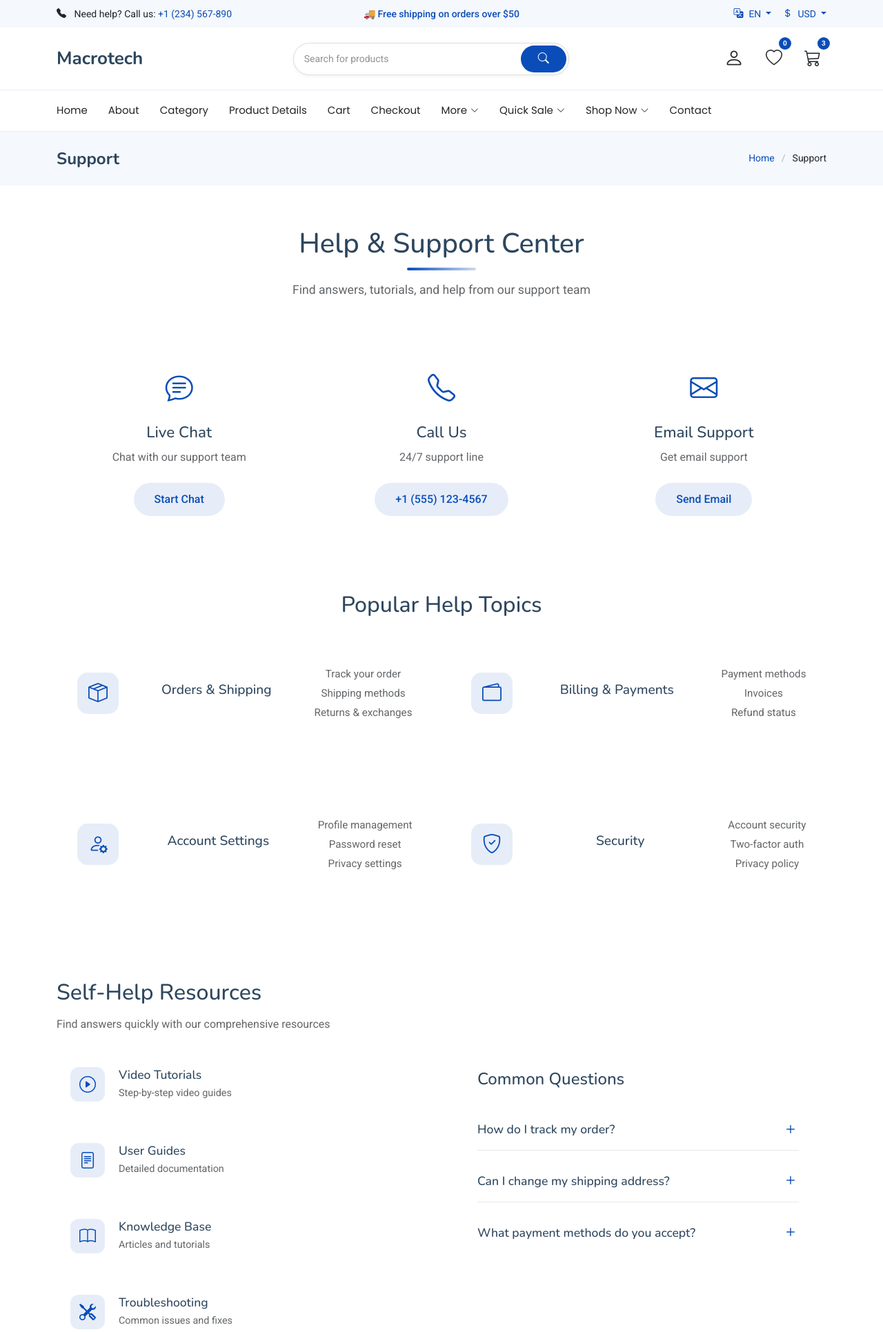
After one commit to munyokii/eStore, a Django app: page /support/ in a window 1280 px wide. The commit adds this page. Shown: the top 1931 px of the page at 69% size. Run offline with Django 5.2, Linux system fonts and the light colour scheme; some libraries are stand-ins or nearby versions.

Commit message:
:sparkles: Add support page

```diff
--- a/macrotech/templates/layout.html
+++ b/macrotech/templates/layout.html
@@ -862,7 +862,7 @@
             <div class="footer-widget">
               <h4>Support</h4>
               <ul class="footer-links">
-                <li><a href="support.html">Help Center</a></li>
+                <li><a href="{% url 'support' %}">Help Center</a></li>
                 <li><a href="account.html">Order Status</a></li>
                 <li><a href="shiping-info.html">Shipping Info</a></li>
                 <li><a href="return-policy.html">Returns &amp; Exchanges</a></li>
--- /dev/null
+++ b/macrotech/templates/support.html
@@ -0,0 +1,208 @@
+{% extends 'layout.html' %}
+{% load static %}
+{% block content %}
+<!DOCTYPE html>
+<html lang="en">
+
+<head>
+  <meta charset="utf-8">
+  <meta content="width=device-width, initial-scale=1.0" name="viewport">
+  <title>Support - eStore Bootstrap Template</title>
+  <meta name="description" content="">
+  <meta name="keywords" content="">
+
+</head>
+
+<body class="support-page">
+    <!-- Page Title -->
+    <div class="page-title light-background">
+      <div class="container d-lg-flex justify-content-between align-items-center">
+        <h1 class="mb-2 mb-lg-0">Support</h1>
+        <nav class="breadcrumbs">
+          <ol>
+            <li><a href="index.html">Home</a></li>
+            <li class="current">Support</li>
+          </ol>
+        </nav>
+      </div>
+    </div><!-- End Page Title -->
+
+    <!-- Support Section -->
+    <section id="support" class="support section">
+
+      <div class="container" data-aos="fade-up">
+
+        <!-- Support Header -->
+        <div class="support-header" data-aos="fade-up">
+          <div class="header-content">
+            <h2>Help &amp; Support Center</h2>
+            <p>Find answers, tutorials, and help from our support team</p>
+          </div>
+        </div>
+
+        <!-- Quick Support Actions -->
+        <div class="quick-support" data-aos="fade-up" data-aos-delay="100">
+          <div class="action-item live-chat">
+            <div class="action-content">
+              <i class="bi bi-chat-text"></i>
+              <h4>Live Chat</h4>
+              <p>Chat with our support team</p>
+              <a href="#" class="action-button">Start Chat</a>
+            </div>
+          </div>
+
+          <div class="action-item phone">
+            <div class="action-content">
+              <i class="bi bi-telephone"></i>
+              <h4>Call Us</h4>
+              <p>24/7 support line</p>
+              <a href="tel:1234567890" class="action-button">+1 (555) 123-4567</a>
+            </div>
+          </div>
+
+          <div class="action-item email">
+            <div class="action-content">
+              <i class="bi bi-envelope"></i>
+              <h4>Email Support</h4>
+              <p>Get email support</p>
+              <a href="#" class="action-button">Send Email</a>
+            </div>
+          </div>
+        </div>
+
+        <!-- Help Topics -->
+        <div class="help-categories" data-aos="fade-up" data-aos-delay="200">
+          <h3>Popular Help Topics</h3>
+          <div class="category-cards">
+            <a href="#" class="category-card" data-aos="zoom-in" data-aos-delay="100">
+              <span class="icon"><i class="bi bi-box-seam"></i></span>
+              <h5>Orders &amp; Shipping</h5>
+              <ul>
+                <li>Track your order</li>
+                <li>Shipping methods</li>
+                <li>Returns &amp; exchanges</li>
+              </ul>
+              <span class="arrow"><i class="bi bi-arrow-right"></i></span>
+            </a>
+
+            <a href="#" class="category-card" data-aos="zoom-in" data-aos-delay="200">
+              <span class="icon"><i class="bi bi-wallet2"></i></span>
+              <h5>Billing &amp; Payments</h5>
+              <ul>
+                <li>Payment methods</li>
+                <li>Invoices</li>
+                <li>Refund status</li>
+              </ul>
+              <span class="arrow"><i class="bi bi-arrow-right"></i></span>
+            </a>
+
+            <a href="#" class="category-card" data-aos="zoom-in" data-aos-delay="300">
+              <span class="icon"><i class="bi bi-person-gear"></i></span>
+              <h5>Account Settings</h5>
+              <ul>
+                <li>Profile management</li>
+                <li>Password reset</li>
+                <li>Privacy settings</li>
+              </ul>
+              <span class="arrow"><i class="bi bi-arrow-right"></i></span>
+            </a>
+
+            <a href="#" class="category-card" data-aos="zoom-in" data-aos-delay="400">
+              <span class="icon"><i class="bi bi-shield-check"></i></span>
+              <h5>Security</h5>
+              <ul>
+                <li>Account security</li>
+                <li>Two-factor auth</li>
+                <li>Privacy policy</li>
+              </ul>
+              <span class="arrow"><i class="bi bi-arrow-right"></i></span>
+            </a>
+          </div>
+        </div>
+
+        <!-- Self Help -->
+        <div class="self-help" data-aos="fade-up" data-aos-delay="300">
+          <div class="row align-items-center">
+            <div class="col-lg-6">
+              <div class="content-box">
+                <h3>Self-Help Resources</h3>
+                <p class="subtitle">Find answers quickly with our comprehensive resources</p>
+                <div class="resource-links">
+                  <a href="#" class="resource-link">
+                    <i class="bi bi-play-circle"></i>
+                    <div class="link-content">
+                      <h6>Video Tutorials</h6>
+                      <p>Step-by-step video guides</p>
+                    </div>
+                  </a>
+                  <a href="#" class="resource-link">
+                    <i class="bi bi-file-text"></i>
+                    <div class="link-content">
+                      <h6>User Guides</h6>
+                      <p>Detailed documentation</p>
+                    </div>
+                  </a>
+                  <a href="#" class="resource-link">
+                    <i class="bi bi-book"></i>
+                    <div class="link-content">
+                      <h6>Knowledge Base</h6>
+                      <p>Articles and tutorials</p>
+                    </div>
+                  </a>
+                  <a href="#" class="resource-link">
+                    <i class="bi bi-tools"></i>
+                    <div class="link-content">
+                      <h6>Troubleshooting</h6>
+                      <p>Common issues and fixes</p>
+                    </div>
+                  </a>
+                </div>
+              </div>
+            </div>
+            <div class="col-lg-6">
+              <div class="faq-section">
+                <h4>Common Questions</h4>
+                <div class="faq-list">
+                  <div class="faq-item">
+                    <h3>
+                      How do I track my order?
+                      <i class="bi bi-plus faq-toggle"></i>
+                    </h3>
+                    <div class="faq-answer">
+                      <p>Lorem ipsum dolor sit amet, consectetur adipiscing elit. You can track your order using your order number in the tracking section.</p>
+                    </div>
+                  </div>
+
+                  <div class="faq-item">
+                    <h3>
+                      Can I change my shipping address?
+                      <i class="bi bi-plus faq-toggle"></i>
+                    </h3>
+                    <div class="faq-answer">
+                      <p>Ut enim ad minim veniam, quis nostrud exercitation ullamco laboris. Contact support to change your shipping address before the item ships.</p>
+                    </div>
+                  </div>
+
+                  <div class="faq-item">
+                    <h3>
+                      What payment methods do you accept?
+                      <i class="bi bi-plus faq-toggle"></i>
+                    </h3>
+                    <div class="faq-answer">
+                      <p>Duis aute irure dolor in reprehenderit in voluptate velit esse cillum dolore eu fugiat nulla pariatur. We accept all major credit cards and PayPal.</p>
+                    </div>
+                  </div>
+                </div>
+              </div>
+            </div>
+          </div>
+        </div>
+
+      </div>
+
+    </section><!-- /Support Section -->
+
+</body>
+
+</html>
+{% endblock %}
--- a/macrotech/urls.py
+++ b/macrotech/urls.py
@@ -12,4 +12,5 @@ urlpatterns = [
   path("category/", views.CategoryView.as_view(), name="category"),
   path("about/", views.AboutView.as_view(), name="about"),
   path("contact/", views.ContactView.as_view(), name="contact"),
+  path("support/", views.SupportView.as_view(), name="support"),
 ]
--- a/macrotech/views.py
+++ b/macrotech/views.py
@@ -73,3 +73,11 @@ class ContactView(View):
     def get(self, request):
         """Handle GET requests and render the contact template."""
         return render(request, "contact.html")
+
+
+class SupportView(View):
+    """Class-based view to display the support.html template."""
+
+    def get(self, request):
+        """Handle GET requests and render the support template."""
+        return render(request, "support.html")
```
